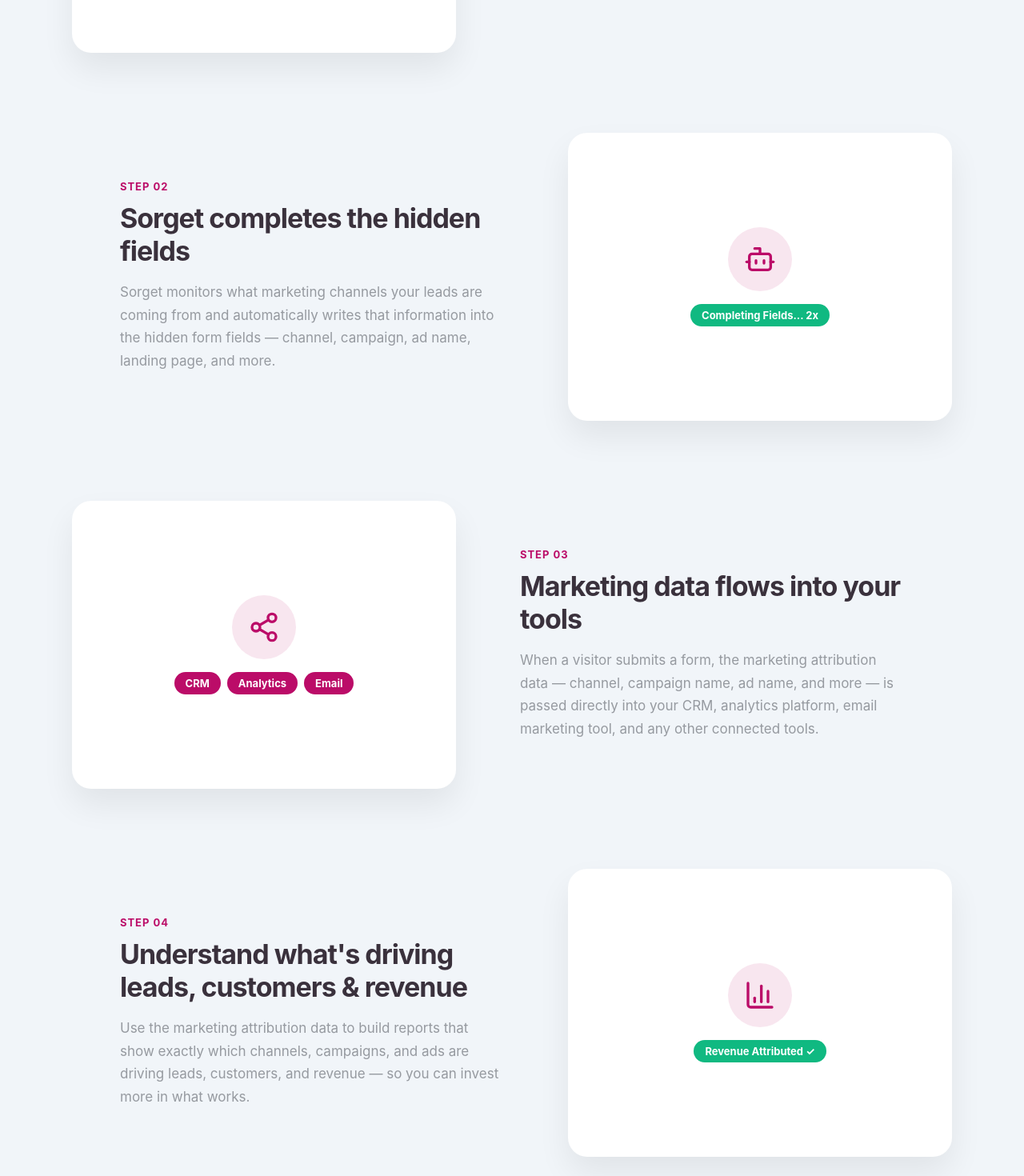
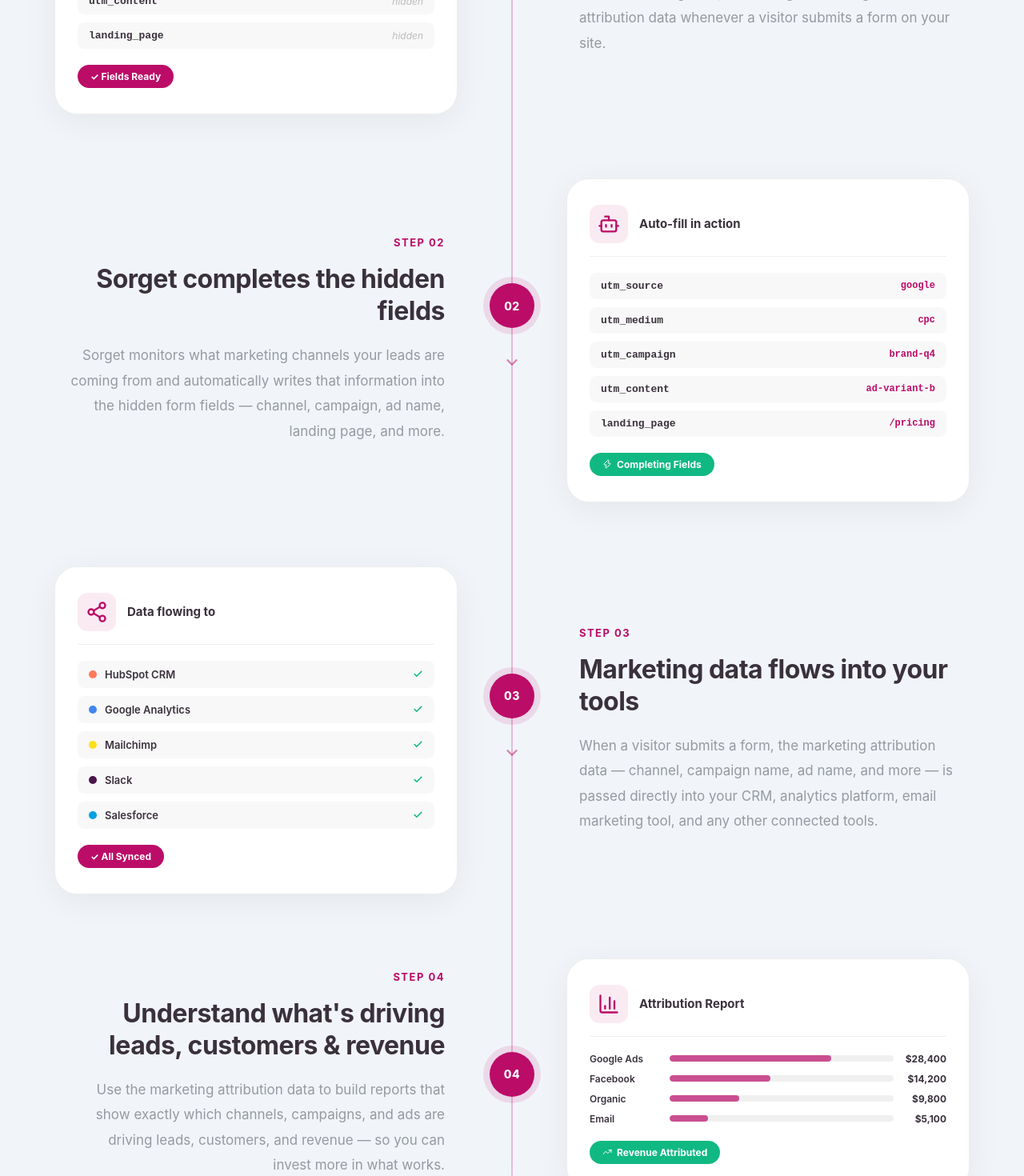
Before and after one commit to gmail1bibekdahal-max/sorget, a Next.js app: page /how-it-works in a window 1280 px wide. Shown: the part 1020-2490 px from the top of the page at 80% size. Built offline with nearby package versions, Linux system fonts and the light colour scheme; no server answers.

Commit message:
feat(how-it-works): enhance visual fidelity with animated cards and attribution diagrams

```diff
--- a/app/how-it-works/HowItWorks.module.css
+++ b/app/how-it-works/HowItWorks.module.css
@@ -5,7 +5,7 @@
 /* Hero */
 .hero {
   text-align: center;
-  padding: 100px 24px 80px;
+  padding: 100px 24px 72px;
   background-color: var(--olvy-bg);
 }
 
@@ -64,130 +64,296 @@
 
 /* Steps Section */
 .stepsSection {
-  padding: 80px 24px 100px;
-  max-width: 1100px;
+  padding: 80px 48px 180px;
+  max-width: 1200px;
   margin: 0 auto;
-}
-
-.step {
-  display: flex;
-  align-items: center;
-  gap: 80px;
-  margin-bottom: 100px;
-}
-
-.step:last-child {
-  margin-bottom: 0;
-}
-
-.stepReverse {
-  flex-direction: row-reverse;
-}
-
-/* Image box */
-.stepImageBox {
-  flex: 1;
-  max-width: 480px;
-  background: #ffffff;
-  border-radius: 24px;
-  box-shadow: 0 20px 40px rgba(0, 0, 0, 0.07);
-  overflow: hidden;
-  aspect-ratio: 4/3;
-  display: flex;
-  justify-content: center;
-  align-items: center;
   position: relative;
 }
 
-.stepImageInner {
-  width: 100%;
-  height: 100%;
+/* Vertical timeline line */
+.stepsSection::before {
+  content: '';
+  position: absolute;
+  left: 50%;
+  top: 32px;
+  bottom: 100px;
+  width: 2px;
+  transform: translateX(-50%);
+  background: linear-gradient(
+    to bottom,
+    transparent,
+    var(--olvy-pink) 8%,
+    var(--olvy-pink) 92%,
+    transparent
+  );
+  opacity: 0.25;
+}
+
+/* Each step row */
+.step {
+  display: grid;
+  grid-template-columns: 1fr 96px 1fr;
+  align-items: center;
+  margin-bottom: 0;
+  position: relative;
+}
+
+.stepReverse .stepVisual { order: 3; }
+.stepReverse .stepCenter { order: 2; }
+.stepReverse .stepContent { order: 1; text-align: right; }
+
+/* Center column: number node + arrow */
+.stepCenter {
   display: flex;
   flex-direction: column;
+  align-items: center;
+  gap: 0;
+  position: relative;
+  z-index: 2;
+}
+
+.stepNode {
+  width: 56px;
+  height: 56px;
+  border-radius: 50%;
+  background: var(--olvy-pink);
+  color: #fff;
+  font-size: 14px;
+  font-weight: 800;
+  display: flex;
+  align-items: center;
   justify-content: center;
+  letter-spacing: 0.5px;
+  box-shadow: 0 0 0 8px rgba(187, 12, 104, 0.12);
+  flex-shrink: 0;
+}
+
+/* Arrow between steps */
+.stepArrow {
+  display: flex;
+  flex-direction: column;
   align-items: center;
+  padding: 32px 0;
+  color: var(--olvy-pink);
+  opacity: 0.5;
+}
+
+/* Visual card */
+.stepVisual {
+  background: #fff;
+  border: 1px solid rgba(0,0,0,0.07);
+  border-radius: 28px;
+  padding: 32px 28px;
+  display: flex;
+  flex-direction: column;
+  gap: 20px;
+  box-shadow: 0 8px 40px rgba(0,0,0,0.06);
+  margin: 40px 20px;
+}
+
+.cardHeader {
+  display: flex;
+  align-items: center;
+  gap: 14px;
+  padding-bottom: 16px;
+  border-bottom: 1px solid rgba(0,0,0,0.06);
+}
+
+.cardTitle {
+  font-size: 15px;
+  font-weight: 700;
+  color: var(--olvy-dark);
+}
+
+.cardBody {
+  display: flex;
+  flex-direction: column;
+  gap: 10px;
+}
+
+/* Field rows (step 1 & 2) */
+.fieldRow {
+  display: flex;
+  align-items: center;
+  justify-content: space-between;
+  background: #f8f8f8;
+  border-radius: 8px;
+  padding: 9px 14px;
   gap: 16px;
-  padding: 32px;
+}
+
+.fieldName {
+  font-size: 13px;
+  font-family: monospace;
+  color: var(--olvy-dark);
+  font-weight: 600;
+}
+
+.fieldEmpty {
+  font-size: 12px;
+  color: #bbb;
+  font-style: italic;
+}
+
+.fieldValue {
+  font-size: 12px;
+  color: var(--olvy-pink);
+  font-weight: 700;
+  font-family: monospace;
+}
+
+/* Tool rows (step 3) */
+.toolRow {
+  display: flex;
+  align-items: center;
+  gap: 10px;
+  background: #f8f8f8;
+  border-radius: 8px;
+  padding: 9px 14px;
+}
+
+.toolDot {
+  width: 10px;
+  height: 10px;
+  border-radius: 50%;
+  flex-shrink: 0;
+}
+
+.toolName {
+  font-size: 13px;
+  font-weight: 600;
+  color: var(--olvy-dark);
+  flex: 1;
+}
+
+/* Report rows (step 4) */
+.reportRow {
+  display: flex;
+  align-items: center;
+  gap: 10px;
+}
+
+.reportChannel {
+  font-size: 12px;
+  font-weight: 600;
+  color: var(--olvy-dark);
+  width: 90px;
+  flex-shrink: 0;
+}
+
+.reportBar {
+  flex: 1;
+  height: 8px;
+  background: #f0f0f0;
+  border-radius: 99px;
+  overflow: hidden;
+}
+
+.reportBarFill {
+  height: 100%;
+  background: var(--olvy-pink);
+  border-radius: 99px;
+  opacity: 0.7;
+}
+
+.reportRev {
+  font-size: 12px;
+  font-weight: 700;
+  color: var(--olvy-dark);
+  width: 56px;
+  text-align: right;
+  flex-shrink: 0;
 }
 
 .stepIconCircle {
-  width: 80px;
-  height: 80px;
-  border-radius: 50%;
-  background: rgba(187, 12, 104, 0.1);
+  width: 48px;
+  height: 48px;
+  border-radius: 12px;
+  background: rgba(187, 12, 104, 0.08);
   display: flex;
   justify-content: center;
   align-items: center;
   color: var(--olvy-pink);
+  flex-shrink: 0;
 }
 
 .stepBadge {
   background: var(--olvy-pink);
   color: #fff;
-  font-size: 13px;
+  font-size: 12px;
   font-weight: 700;
-  padding: 6px 14px;
+  padding: 7px 16px;
   border-radius: 20px;
+  align-self: flex-start;
+  display: flex;
+  align-items: center;
+  gap: 6px;
 }
 
 .stepBadgeGreen {
   background: #10B981;
   color: #fff;
-  font-size: 13px;
+  font-size: 12px;
   font-weight: 700;
-  padding: 6px 14px;
+  padding: 7px 16px;
   border-radius: 20px;
+  align-self: flex-start;
+  display: flex;
+  align-items: center;
+  gap: 6px;
+}
+
+.stepBadgeRow {
+  display: flex;
+  gap: 8px;
+  flex-wrap: wrap;
+  justify-content: center;
 }
 
 /* Text content */
 .stepContent {
-  flex: 1;
-  max-width: 480px;
+  padding: 40px 36px;
 }
 
-.stepNumber {
+.stepLabel {
   font-size: 13px;
   font-weight: 700;
   color: var(--olvy-pink);
   text-transform: uppercase;
-  letter-spacing: 1px;
-  margin-bottom: 12px;
+  letter-spacing: 1.5px;
+  margin-bottom: 18px;
 }
 
 .stepTitle {
-  font-size: 34px;
+  font-size: 32px;
   font-weight: 700;
   color: var(--olvy-dark);
-  letter-spacing: -1px;
-  line-height: 1.2;
-  margin: 0 0 16px;
+  letter-spacing: -0.5px;
+  line-height: 1.25;
+  margin: 0 0 20px;
 }
 
 .stepText {
   font-size: 17px;
   color: var(--olvy-grey);
-  line-height: 1.7;
+  line-height: 1.85;
   margin: 0;
 }
 
-/* Connector line between steps */
-.connector {
-  display: flex;
-  justify-content: center;
-  margin: -60px 0;
-  position: relative;
-  z-index: 1;
+@media (max-width: 768px) {
+  .heroTitle { font-size: 38px; letter-spacing: -1px; }
+  .stepsSection { padding: 48px 20px 100px; }
+  .stepsSection::before { display: none; }
+  .step, .stepReverse {
+    grid-template-columns: 1fr;
+    grid-template-rows: auto auto auto;
+  }
+  .stepReverse .stepVisual,
+  .stepReverse .stepCenter,
+  .stepReverse .stepContent { order: unset; text-align: left; }
+  .stepCenter { flex-direction: row; justify-content: flex-start; gap: 12px; padding: 0 12px; }
+  .stepArrow { display: none; }
+  .stepVisual { margin: 8px 0; padding: 40px 28px; }
+  .stepContent { padding: 24px 12px; }
+  .stepTitle { font-size: 24px; }
 }
-
-.connectorLine {
-  width: 2px;
-  height: 60px;
-  background: linear-gradient(to bottom, var(--olvy-lightpink), transparent);
-}
-
-@media (max-width: 900px) {
-  .heroTitle { font-size: 40px; }
-  .step, .stepReverse { flex-direction: column; gap: 32px; }
-  .stepImageBox, .stepContent { max-width: 100%; }
-  .stepTitle { font-size: 26px; }
-}
--- a/app/how-it-works/page.tsx
+++ b/app/how-it-works/page.tsx
@@ -2,8 +2,16 @@ import Link from "next/link";
 import Navbar from "@/components/Navbar";
 import GetStarted from "@/components/GetStarted";
 import Footer from "@/components/Footer";
-import { FileInput, Bot, Share2, BarChart3 } from "lucide-react";
+import { FileInput, Bot, Share2, BarChart3, ChevronDown, Check, Zap, TrendingUp } from "lucide-react";
 import styles from "./HowItWorks.module.css";
+
+function StepArrow() {
+  return (
+    <div className={styles.stepArrow}>
+      <ChevronDown size={22} strokeWidth={2.5} />
+    </div>
+  );
+}
 
 export default function HowItWorksPage() {
   return (
@@ -25,16 +33,27 @@ export default function HowItWorksPage() {
 
         {/* Step 1 */}
         <div className={styles.step}>
-          <div className={styles.stepImageBox}>
-            <div className={styles.stepImageInner}>
-              <div className={styles.stepIconCircle}>
-                <FileInput size={40} />
-              </div>
-              <span className={styles.stepBadge}>Hidden Fields Added ✓</span>
+          <div className={styles.stepVisual}>
+            <div className={styles.cardHeader}>
+              <div className={styles.stepIconCircle}><FileInput size={28} /></div>
+              <span className={styles.cardTitle}>Form Setup</span>
             </div>
+            <div className={styles.cardBody}>
+              {["utm_source", "utm_medium", "utm_campaign", "utm_content", "landing_page"].map((field) => (
+                <div key={field} className={styles.fieldRow}>
+                  <span className={styles.fieldName}>{field}</span>
+                  <span className={styles.fieldEmpty}>hidden</span>
+                </div>
+              ))}
+            </div>
+            <span className={styles.stepBadge}>✓ Fields Ready</span>
+          </div>
+          <div className={styles.stepCenter}>
+            <div className={styles.stepNode}>01</div>
+            <StepArrow />
           </div>
           <div className={styles.stepContent}>
-            <div className={styles.stepNumber}>Step 01</div>
+            <div className={styles.stepLabel}>Step 01</div>
             <h2 className={styles.stepTitle}>Add hidden fields to your forms</h2>
             <p className={styles.stepText}>
               Add a few hidden fields to your lead capture forms. These fields allow Sorget to pass through marketing channel attribution data whenever a visitor submits a form on your site.
@@ -44,16 +63,33 @@ export default function HowItWorksPage() {
 
         {/* Step 2 */}
         <div className={`${styles.step} ${styles.stepReverse}`}>
-          <div className={styles.stepImageBox}>
-            <div className={styles.stepImageInner}>
-              <div className={styles.stepIconCircle}>
-                <Bot size={40} />
-              </div>
-              <span className={styles.stepBadgeGreen}>Completing Fields... 2x</span>
+          <div className={styles.stepVisual}>
+            <div className={styles.cardHeader}>
+              <div className={styles.stepIconCircle}><Bot size={28} /></div>
+              <span className={styles.cardTitle}>Auto-fill in action</span>
             </div>
+            <div className={styles.cardBody}>
+              {[
+                { label: "utm_source", value: "google" },
+                { label: "utm_medium", value: "cpc" },
+                { label: "utm_campaign", value: "brand-q4" },
+                { label: "utm_content", value: "ad-variant-b" },
+                { label: "landing_page", value: "/pricing" },
+              ].map((f) => (
+                <div key={f.label} className={styles.fieldRow}>
+                  <span className={styles.fieldName}>{f.label}</span>
+                  <span className={styles.fieldValue}>{f.value}</span>
+                </div>
+              ))}
+            </div>
+            <span className={styles.stepBadgeGreen}><Zap size={12} /> Completing Fields</span>
+          </div>
+          <div className={styles.stepCenter}>
+            <div className={styles.stepNode}>02</div>
+            <StepArrow />
           </div>
           <div className={styles.stepContent}>
-            <div className={styles.stepNumber}>Step 02</div>
+            <div className={styles.stepLabel}>Step 02</div>
             <h2 className={styles.stepTitle}>Sorget completes the hidden fields</h2>
             <p className={styles.stepText}>
               Sorget monitors what marketing channels your leads are coming from and automatically writes that information into the hidden form fields — channel, campaign, ad name, landing page, and more.
@@ -63,20 +99,34 @@ export default function HowItWorksPage() {
 
         {/* Step 3 */}
         <div className={styles.step}>
-          <div className={styles.stepImageBox}>
-            <div className={styles.stepImageInner}>
-              <div className={styles.stepIconCircle}>
-                <Share2 size={40} />
-              </div>
-              <div style={{ display: 'flex', gap: '8px', flexWrap: 'wrap', justifyContent: 'center' }}>
-                <span className={styles.stepBadge}>CRM</span>
-                <span className={styles.stepBadge}>Analytics</span>
-                <span className={styles.stepBadge}>Email</span>
-              </div>
+          <div className={styles.stepVisual}>
+            <div className={styles.cardHeader}>
+              <div className={styles.stepIconCircle}><Share2 size={28} /></div>
+              <span className={styles.cardTitle}>Data flowing to</span>
             </div>
+            <div className={styles.cardBody}>
+              {[
+                { name: "HubSpot CRM", color: "#FF7A59" },
+                { name: "Google Analytics", color: "#4285F4" },
+                { name: "Mailchimp", color: "#FFE01B", dark: true },
+                { name: "Slack", color: "#4A154B" },
+                { name: "Salesforce", color: "#00A1E0" },
+              ].map((tool) => (
+                <div key={tool.name} className={styles.toolRow}>
+                  <span className={styles.toolDot} style={{ background: tool.color }} />
+                  <span className={styles.toolName}>{tool.name}</span>
+                  <Check size={13} color="#10B981" strokeWidth={3} />
+                </div>
+              ))}
+            </div>
+            <span className={styles.stepBadge}>✓ All Synced</span>
+          </div>
+          <div className={styles.stepCenter}>
+            <div className={styles.stepNode}>03</div>
+            <StepArrow />
           </div>
           <div className={styles.stepContent}>
-            <div className={styles.stepNumber}>Step 03</div>
+            <div className={styles.stepLabel}>Step 03</div>
             <h2 className={styles.stepTitle}>Marketing data flows into your tools</h2>
             <p className={styles.stepText}>
               When a visitor submits a form, the marketing attribution data — channel, campaign name, ad name, and more — is passed directly into your CRM, analytics platform, email marketing tool, and any other connected tools.
@@ -86,16 +136,34 @@ export default function HowItWorksPage() {
 
         {/* Step 4 */}
         <div className={`${styles.step} ${styles.stepReverse}`}>
-          <div className={styles.stepImageBox}>
-            <div className={styles.stepImageInner}>
-              <div className={styles.stepIconCircle}>
-                <BarChart3 size={40} />
-              </div>
-              <span className={styles.stepBadgeGreen}>Revenue Attributed ✓</span>
+          <div className={styles.stepVisual}>
+            <div className={styles.cardHeader}>
+              <div className={styles.stepIconCircle}><BarChart3 size={28} /></div>
+              <span className={styles.cardTitle}>Attribution Report</span>
             </div>
+            <div className={styles.cardBody}>
+              {[
+                { channel: "Google Ads", leads: 142, rev: "$28,400", pct: 72 },
+                { channel: "Facebook", leads: 89, rev: "$14,200", pct: 45 },
+                { channel: "Organic", leads: 61, rev: "$9,800", pct: 31 },
+                { channel: "Email", leads: 34, rev: "$5,100", pct: 17 },
+              ].map((row) => (
+                <div key={row.channel} className={styles.reportRow}>
+                  <span className={styles.reportChannel}>{row.channel}</span>
+                  <div className={styles.reportBar}>
+                    <div className={styles.reportBarFill} style={{ width: `${row.pct}%` }} />
+                  </div>
+                  <span className={styles.reportRev}>{row.rev}</span>
+                </div>
+              ))}
+            </div>
+            <span className={styles.stepBadgeGreen}><TrendingUp size={12} /> Revenue Attributed</span>
+          </div>
+          <div className={styles.stepCenter}>
+            <div className={styles.stepNode}>04</div>
           </div>
           <div className={styles.stepContent}>
-            <div className={styles.stepNumber}>Step 04</div>
+            <div className={styles.stepLabel}>Step 04</div>
             <h2 className={styles.stepTitle}>Understand what's driving leads, customers & revenue</h2>
             <p className={styles.stepText}>
               Use the marketing attribution data to build reports that show exactly which channels, campaigns, and ads are driving leads, customers, and revenue — so you can invest more in what works.
```
